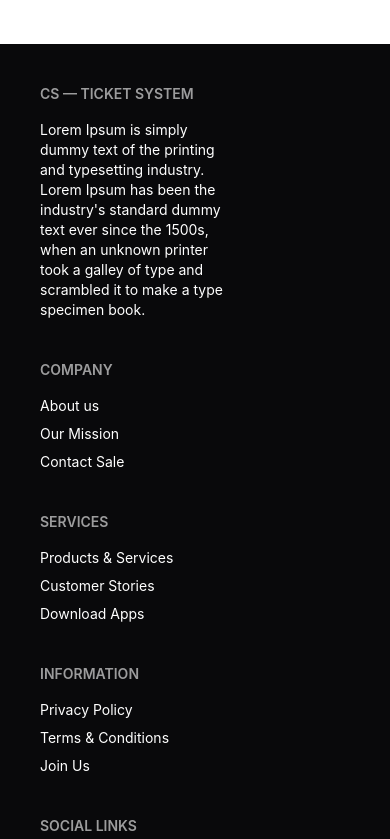
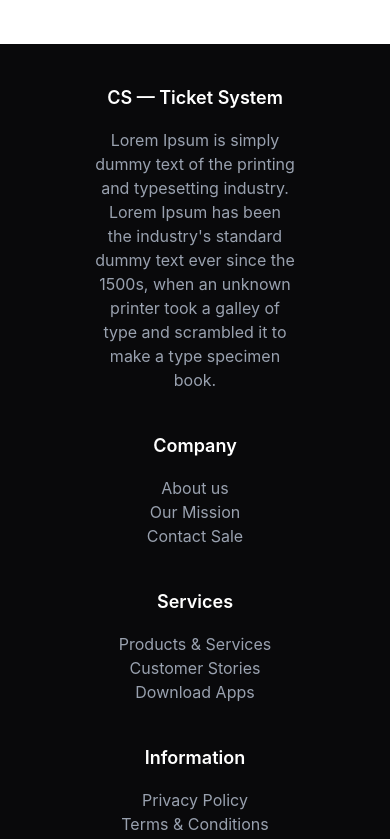
Before and after one commit to SBAhsan/Ticket-System-A2, a React (Vite) app: page / in a window 390 px wide. Shown: the part 2600-3439 px from the top of the page. Built offline with nearby package versions, Linux system fonts and the light colour scheme.

Commit message:
responsive footer, added README file with assignment answers

```diff
--- a/src/App.jsx
+++ b/src/App.jsx
@@ -14,11 +14,14 @@ function App() {
   const [resolveTasks, setResolveTasks] = useState([]);
   const [resolveCount, setResolveCount] = useState(0);
 
+  const handleTaskStatus = (ticket) => {
+    const alreadyExists = taskStatus.some((task) => task.id === ticket.id);
 
-  const handleTaskStatus = (ticket) => {
-    const newTasks = [...taskStatus, ticket];
-    setTaskStatus(newTasks);
-    setInProgressCount(inProgressCount + 1);
+    if (!alreadyExists) {
+      const newTasks = [...taskStatus, ticket];
+      setTaskStatus(newTasks);
+      setInProgressCount(inProgressCount + 1);
+    }
   };
 
   const handleRemoveTaskStatus = (taskId) => {
@@ -29,7 +32,9 @@ function App() {
     if (newTasks.length === 0) {
       toast("Congratulations paglu! All the tasks are completed.");
     } else {
-      toast(`One task is completed, paglu! ${newTasks.length} more tasks remaining.`);
+      toast(
+        `One task is completed, paglu! ${newTasks.length} more tasks remaining.`,
+      );
     }
   };
 
@@ -39,8 +44,6 @@ function App() {
     setResolveCount(resolveCount + 1);
   };
 
-
-
   return (
     <div className="max-w-[1200px] mx-auto">
       <Navbar></Navbar>
@@ -49,7 +52,7 @@ function App() {
         resolveCount={resolveCount}
       ></Banner>
 
-      <Suspense fallback={"Loading..."}>
+      <Suspense fallback={<span className="loading loading-spinner loading-lg ml-70 mt-25 lg:ml-[595px]"></span>}>
         <Tickets
           ticketsLink={ticketsLink}
           taskStatus={taskStatus}
--- a/src/components/Footer/Footer.jsx
+++ b/src/components/Footer/Footer.jsx
@@ -2,39 +2,39 @@ import React from "react";
 
 const Footer = () => {
   return (
-    <div className="mt-20">
+    <div className="mt-20 text-center md:text-start">
       <footer className="bg-neutral text-white">
-        <div className="footer footer-vertical md:footer-horizontal md:ml-10 p-10">
-          <nav>
-            <h6 className="footer-title ">CS — Ticket System</h6>
-            <p className="w-50">
+        <div className="flex flex-col lg:flex-row gap-10 lg:gap-23 md:ml-10 p-10">
+          <nav className="flex flex-col items-center">
+            <h6 className="font-semibold text-lg mb-4">CS — Ticket System</h6>
+            <p className="w-50 text-gray-400">
               Lorem Ipsum is simply dummy text of the printing and typesetting
               industry. Lorem Ipsum has been the industry's standard dummy text
               ever since the 1500s, when an unknown printer took a galley of
               type and scrambled it to make a type specimen book.
             </p>
           </nav>
-          <nav>
-            <h6 className="footer-title">Company</h6>
-            <a className="link link-hover">About us</a>
-            <a className="link link-hover">Our Mission</a>
-            <a className="link link-hover">Contact Sale</a>
+          <nav className="flex flex-col">
+            <h6 className="font-semibold text-lg mb-4">Company</h6>
+            <a className="text-gray-400">About us</a>
+            <a className="text-gray-400">Our Mission</a>
+            <a className="text-gray-400">Contact Sale</a>
+          </nav>
+          <nav className="flex flex-col">
+            <h6 className="font-semibold text-lg mb-4">Services</h6>
+            <a className="text-gray-400">Products & Services</a>
+            <a className="text-gray-400">Customer Stories</a>
+            <a className="text-gray-400">Download Apps</a>
+          </nav>
+          <nav className="flex flex-col">
+            <h6 className="font-semibold text-lg mb-4">Information</h6>
+            <a className="text-gray-400">Privacy Policy</a>
+            <a className="text-gray-400">Terms & Conditions</a>
+            <a className="text-gray-400">Join Us</a>
           </nav>
           <nav>
-            <h6 className="footer-title">Services</h6>
-            <a className="link link-hover">Products & Services</a>
-            <a className="link link-hover">Customer Stories</a>
-            <a className="link link-hover">Download Apps</a>
-          </nav>
-          <nav>
-            <h6 className="footer-title">Information</h6>
-            <a className="link link-hover">Privacy Policy</a>
-            <a className="link link-hover">Terms & Conditions</a>
-            <a className="link link-hover">Join Us</a>
-          </nav>
-          <nav>
-            <h6 className="footer-title">Social Links</h6>
-            <div className="grid grid-flow-col gap-4">
+            <h6 className="font-semibold text-lg mb-4">Social Links</h6>
+            <div className="flex justify-center items-center gap-3">
               <a>
                 <svg
                   xmlns="http://www.w3.org/2000/svg"
--- a/src/components/Ticket/Ticket.jsx
+++ b/src/components/Ticket/Ticket.jsx
@@ -19,10 +19,8 @@ const Ticket = ({ ticket, handleTaskStatus }) => {
               <span>
                 {status === "Open" ? (
                   <img src={openImg} />
-                ) : status === "In Progress" ? (
+                ) : status === "In Progress" && (
                   <img src={progressImg} />
-                ) : (
-                  ""
                 )}
               </span>
               {status}
--- a/src/components/Tickets/Tickets.jsx
+++ b/src/components/Tickets/Tickets.jsx
@@ -13,13 +13,29 @@ const Tickets = ({
 }) => {
   const tickets = use(ticketsLink);
 
-  const [removedTicketFromCustomerTickets, setRemovedTicketFromCustomerTickets] = useState([]);
+  const [
+    removedTicketFromCustomerTickets,
+    setRemovedTicketFromCustomerTickets,
+  ] = useState([]);
 
+  //   const handleRemovedTicketFromCustomerTickets = (ticket) => {
+  //     const newTicketList = tickets.filter(
+  //       (removedTicket) => removedTicket.id !== ticket.id,
+  //     );
+  //     setRemovedTicketFromCustomerTickets(newTicketList);
+  //   };
 
   const handleRemovedTicketFromCustomerTickets = (ticket) => {
-    const newTicketList = tickets.filter(removedTicket => removedTicket.id !== ticket.id)
-    setRemovedTicketFromCustomerTickets(newTicketList);
-  }
+    setRemovedTicketFromCustomerTickets((prev) => {
+      const filtered = prev.filter((t) => t.id !== ticket.id);
+      return [...filtered, ticket];
+    });
+  };
+
+  const visibleTickets = tickets.filter(
+    (ticket) =>
+      !removedTicketFromCustomerTickets.find((r) => r.id === ticket.id),
+  );
 
   console.log(removedTicketFromCustomerTickets);
 
@@ -31,27 +47,17 @@ const Tickets = ({
           Customer Tickets
         </h3>
         <div className="flex justify-center">
-          {removedTicketFromCustomerTickets.length === 0 ? (
-            <ul className="grid grid-cols-1 lg:grid-cols-2 gap-5">
-              {tickets.map((ticket) => (
+          {
+            visibleTickets.length === 0 ? <p className="mt-15 text-lg text-gray-400 text-center">No Ticket Remaining</p>
+            : <ul className="grid grid-cols-1 lg:grid-cols-2 gap-5">
+            {visibleTickets.map((ticket) => (
               <Ticket
                 key={ticket.id}
                 ticket={ticket}
                 handleTaskStatus={handleTaskStatus}
               ></Ticket>
             ))}
-            </ul>
-          ) : (
-            <ul className="grid grid-cols-1 lg:grid-cols-2 gap-5">
-              {removedTicketFromCustomerTickets.map((ticket) => (
-                <Ticket
-                  key={ticket.id}
-                  ticket={ticket}
-                  handleTaskStatus={handleTaskStatus}
-                ></Ticket>
-              ))}
-            </ul>
-          )}
+          </ul>}
         </div>
       </div>
 
```
Also changed, not shown: 1 other file (tests, documents, lock files or other folders). Lines whose indentation alone changed are shown as unchanged.
